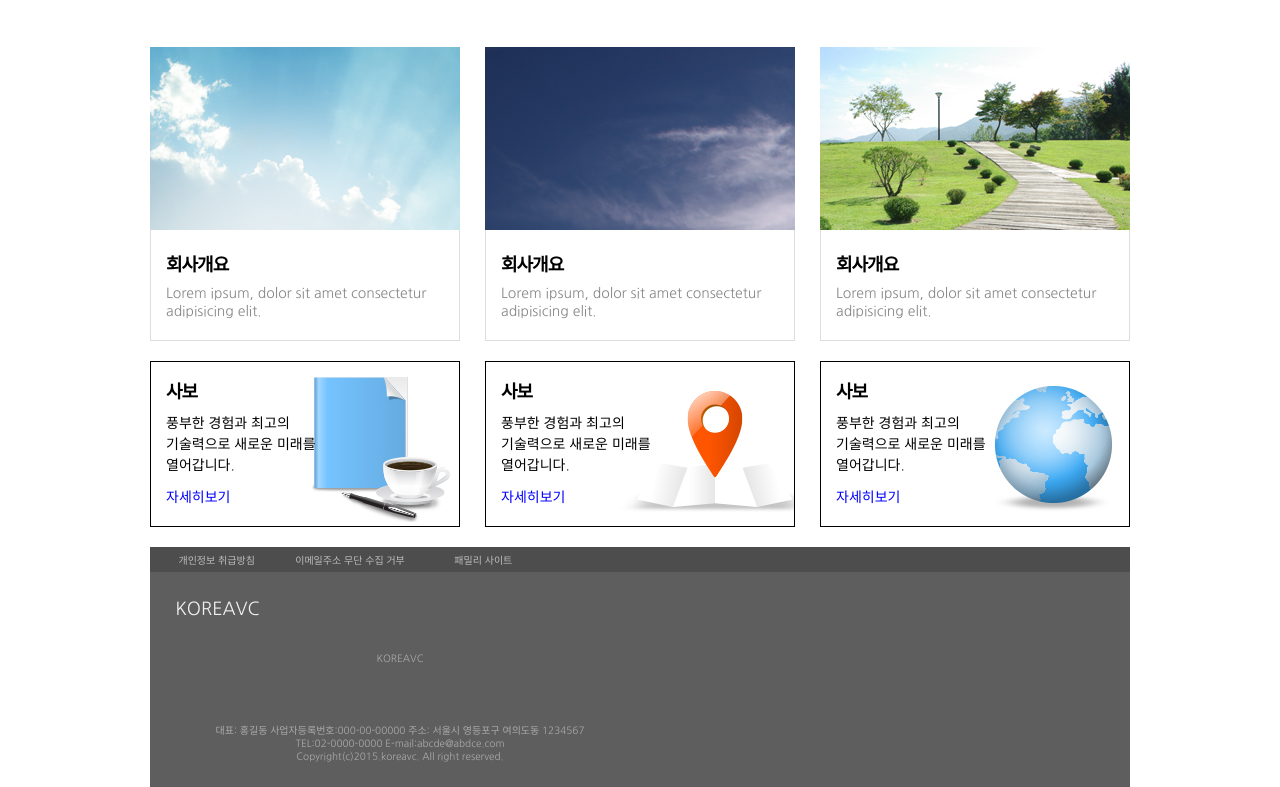
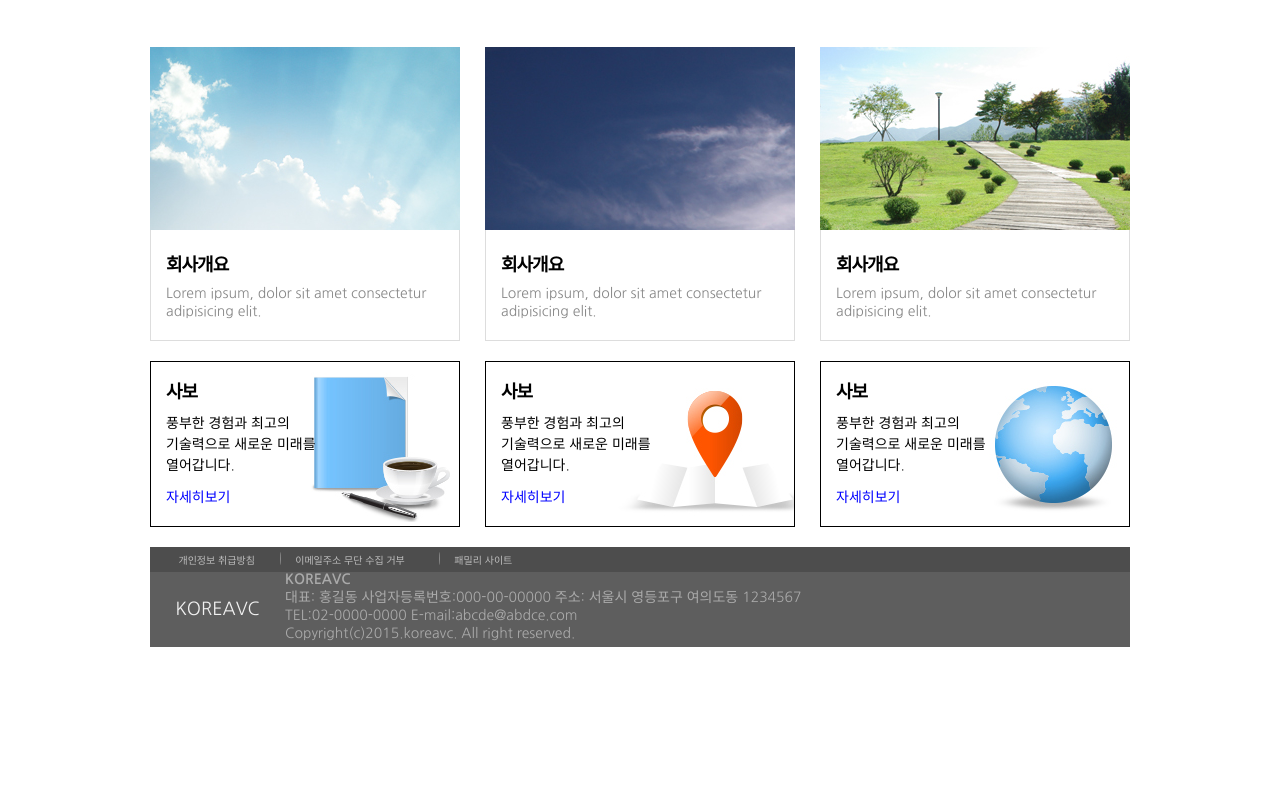
Before and after one commit to ohnk3605/2023myhome, a plain HTML site: page 01site/selfindex.html in a window 1280 px wide. Shown: the part 746-1533 px from the top of the page. After the commit the page ends 1393 px from the top, so only its background shows below. Drawn offline with Linux system fonts and the light colour scheme.

Commit message:
homepagewhan

```diff
--- a/01site/selfindex.html
+++ b/01site/selfindex.html
@@ -137,9 +137,10 @@
     <footer id="ft">
         <div class="ftWrap container clearfix">
             <div class="ftmenu">
-            <li><a href="#">개인정보 취급방침</a>
-            <li><a href="#">이메일주소 무단 수집 거부</a>
-            <li><a href="#">패밀리 사이트</a>
+        <ul class="clearfix">
+            <li><a href="#">개인정보 취급방침</a></li>
+            <li><a href="#">이메일주소 무단 수집 거부</a></li>
+            <li><a href="#">패밀리 사이트</a></li>
         </ul>
         </div>
 
@@ -151,12 +152,15 @@
                     </ul>
                 </div>
                 <div class="ftRight">
-                    <ul>
-                        <li><a href="#">KOREAVC</a></li>
-                        <li><a href="#">대표: 홍길동 사업자등록번호:000-00-00000 주소: 서울시 영등포구 여의도동 1234567<br>
+                    <div id="ftLogo">KOREAVC</div>
+
+
+                        <div class="ftLast">
+                            대표: 홍길동 사업자등록번호:000-00-00000 주소: 서울시 영등포구 여의도동 1234567<br>
                             TEL:02-0000-0000 E-mail:abcde@abdce.com<br>
-                            Copyright(c)2015.koreavc. All right reserved.</a></li>
-                    </ul>
+                            Copyright(c)2015.koreavc. All right reserved.
+                        </div>
+
                 </div>
             </div>
 
--- a/01site/selfstyle.css
+++ b/01site/selfstyle.css
@@ -146,12 +146,17 @@ h1 img{display: block;}
     float: left;
 
 }
+.ftWrap li a:after{
+    content:"";display: block;height: 13px;width: 1px;background: #888;
+    position: absolute;left: -15px;top: 0;
+    border-radius: 50%;
+}
+.ftWrap li:first-child a:after{display: none;}
 
-.ftWrap li{
+
+.ftmenu li{
     width: calc( 400px / 3 );
-    display: block;
     float: left;
-    /* border-left: 0.5px solid ; */
     display: flex;
     justify-content: center;
     text-align: center;
@@ -161,7 +166,8 @@ h1 img{display: block;}
 .ftWrap li a{
     color: #BDBDBD;
     font-size:x-small;
-    border-radius: 50%;
+    /* border-radius: 50%; */
+    position: relative;
 
 }
 
@@ -189,20 +195,17 @@ h1 img{display: block;}
 
 
 .ftRight{
-    /* float: left; */
+    float: left;
     /* display: flex;
     justify-content: center; */
     /* text-align: center; */
     width: 550px;
     /* height: 75px; */
 }
-.ftRight li {
+#ftLogo {
     color: #AAAAAA;
-    width: 500px;
-    height: 70px;
-    float: left;
+    font-weight: bold;
 }
-.ftRight li a{
+.ftLast {
     color: #AAAAAA;
-    float: left;
 }
```
